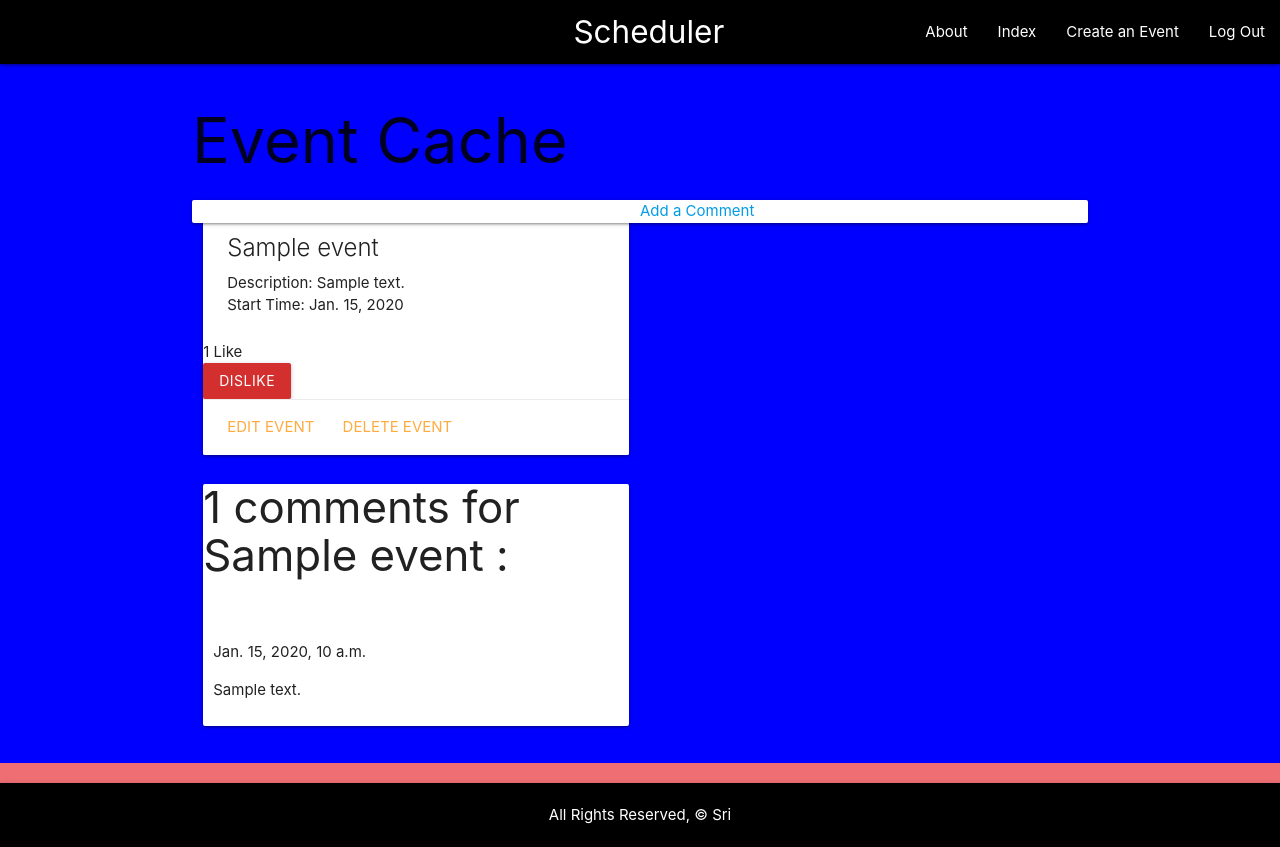
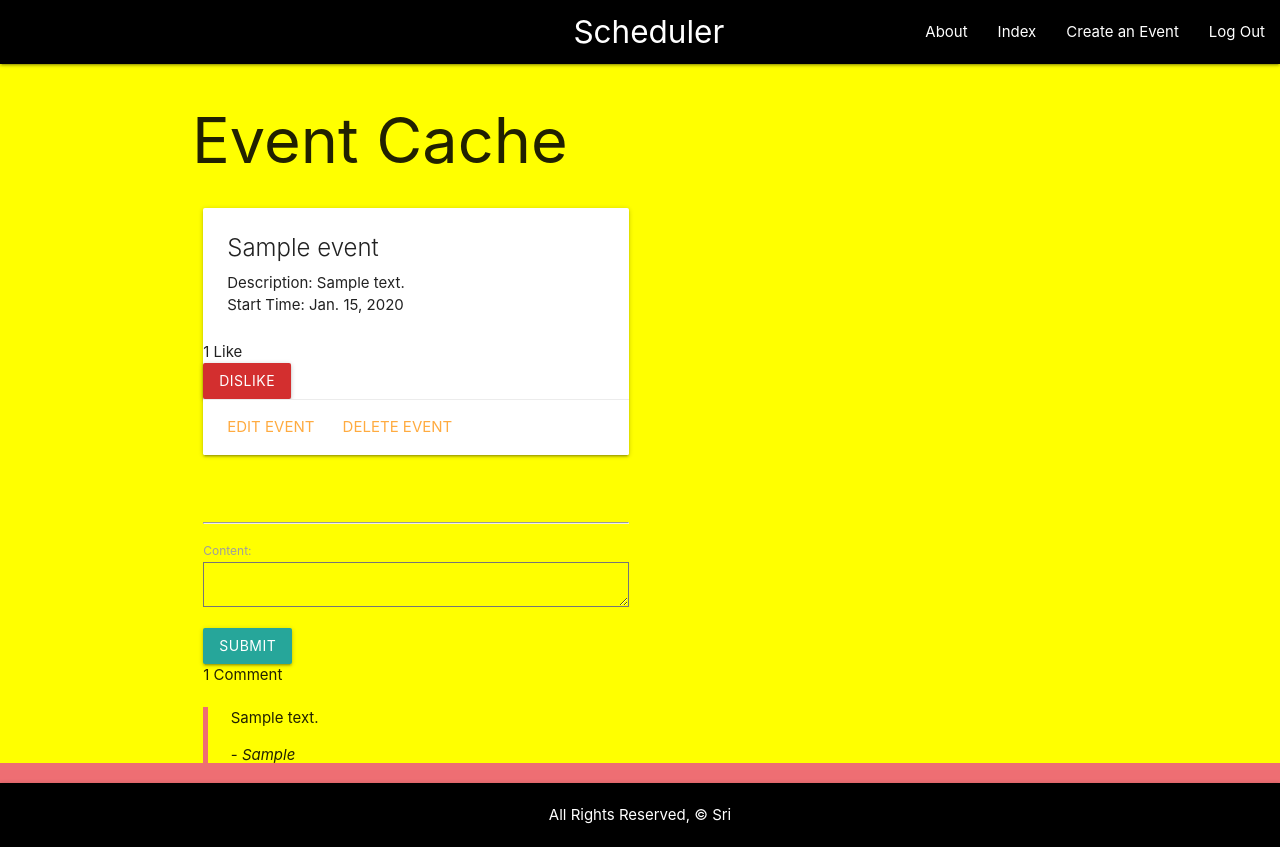
Before and after one commit to KingSri/EventDisplay, a Django app: page /event/1/ in a window 1280 px wide. Run offline with Django 3.2, Linux system fonts and the light colour scheme; the first user in the database is signed in; tables that the repository leaves empty hold one stand-in row (Sample ...).

Commit message:
completed comment form on event page

```diff
--- a/main_app/forms.py
+++ b/main_app/forms.py
@@ -9,4 +9,4 @@ class EventForm(forms.ModelForm):
 class CommentForm(forms.ModelForm):
     class Meta:
         model = Comment
-        fields = ('body',)
+        fields = ('content', )
--- a/main_app/models.py
+++ b/main_app/models.py
@@ -28,16 +28,16 @@ class Event(models.Model):
 
 #Comments on Event
 class Comment(models.Model):
-    body = models.TextField(max_length=500)
-    created_on = models.DateTimeField(auto_now_add= True)
     event = models.ForeignKey(Event, on_delete=models.CASCADE)
-    author = models.ForeignKey(User, on_delete=models.CASCADE)
+    content = models.TextField(max_length=500)
+    user = models.ForeignKey(User, on_delete=models.CASCADE)
+    timestamp = models.DateTimeField(auto_now_add= True)
 
     class Meta:
-        ordering = ['created_on']
+        ordering = ['timestamp']
 
     def __str__(self):
-        return 'Comment {} by {}'.format(self.body, self.author)
+        return '{}-{}'.format(self.event.title, str(self.user.username))
 
 
 # Event Registration
--- a/main_app/static/css/style.css
+++ b/main_app/static/css/style.css
@@ -1,5 +1,5 @@
 body {
-  background-color: blue;
+  background-color: yellow;
 }
 
 .navbar-fixed {
--- a/main_app/templates/event/detail.html
+++ b/main_app/templates/event/detail.html
@@ -15,19 +15,45 @@
         {% include 'event/like_section.html' %}
         </div>
 
+      {% if event.user == request.user %}
 
       <div class="card-action">
         <a href="{% url 'update_event' event.id %}">Edit Event</a>
         <a href="{% url 'delete_event' event.id %}">Delete Event</a>
       </div>
+      {% endif %}
 
 
     </div>
 
 
+    <br><br>
+    <hr>
+    <form method='post'>
+      {%csrf_token%}
+      {{ comment_form.as_p}}
+      {% if request.user.is_authenticated %}
+      <input type="submit" value="submit" class="btn">
+      {% else %}
+      <input type="submit" value="submit" class="btn" disabled>
+      {% endif %}
+    </form>
+
+    <div class = 'main-comment-section'>
+      {{comments.count}} Comment{{ comments|pluralize }}
+      {% for comment in comments %}
+      <blockquote>
+        <p class="mb-0">{{comment.content}}</p>
+        <footer class="blockquote-footer">-<cite> {{comment.user|capfirst}}</cite></footer>
+      </blockquote>
+      {% endfor %}
+
+      </div>
+
+    <!-- <div class='col s6'>
       <div class="card">
               <!-- comments -->
-            <h3>{{ comment.count }} comments for {{event.title}} :</h3>
+              <!-- <h3>{{ comment.count }} comments for {{event.title}} :</h3>
               <h2>
                 {{comment.body}}
               </h2>
@@ -42,14 +68,16 @@
                 {{ comment.body | linebreaks }}
               </div>
               {% endfor %}
-          </div>
+            </div> -->
+      <!-- </div> -->
+
+
+
+
+
 
 
 </div>
-        <div class = "card">
-          <a href="{% url 'new_comment' event.id%}">Add a Comment</a>
-          </div>
-
 </div>
 
 {% endblock %}
--- a/main_app/urls.py
+++ b/main_app/urls.py
@@ -15,7 +15,7 @@ urlpatterns = [
     path('event/<int:event_id>/delete/', views.delete_event, name='delete_event'),
     url(r'^like/$', views.like_event, name='like_event'),
     # <----------------Create a comment---------------->
-    path('new_comment/<int:event_id>/', views.new_comment, name='new_comment'),
+
     # <----------------Signup for an account---------------->
     path('accounts/signup', views.signup, name='signup'),
 ] + static(settings.MEDIA_URL, document_root=settings.MEDIA_ROOT)
--- a/main_app/views.py
+++ b/main_app/views.py
@@ -29,19 +29,28 @@ def about(request):
 @login_required
 def event_detail(request, event_id):
     event = Event.objects.get(id=event_id)
+    comments = Comment.objects.filter(event=event).order_by('-id')
 
     is_liked = False
     if event.likes.filter(id=request.user.id).exists():
         is_liked = True
 
-    comment= Comment.objects.filter(event_id = event_id)
-    comment_form = CommentForm()
+    if request.method =='POST':
+        comment_form = CommentForm(request.POST or None)
+        if comment_form.is_valid():
+            content = request.POST.get('content')
+            comment = Comment.objects.create(event=event, user=request.user, content=content)
+            comment.save()
+            return HttpResponseRedirect(event.get_absolute_url())
+    else:
+        comment_form= CommentForm()
+
     context = {
     'event': event,
-    'comment': comment,
-    'comment_form': comment_form,
     'total_likes': event.total_likes(),
     'is_liked': is_liked,
+    'comments': comments,
+    'comment_form': comment_form,
     }
     return render(request,'event/detail.html', context)
 
@@ -111,22 +120,22 @@ def signup(request):
   return render(request, 'registration/signup.html', context)
 
 # <-----Comments--------->
-@login_required
-def new_comment(request, event_id):
-    if request.method =='POST':
-        form = CommentForm(request.POST)
-        if form.is_valid():
-            comment = form.save(commit=False)
-            event = Event.objects.get(id = event_id)
-            print(event)
-            comment.event = event
-            comment.author = User.objects.get(id = request.user.id)
-            comment.save()
-        return redirect('detail', event.id)
-    else:
-        form = CommentForm()
-    context = {'form': form}
-    return render(request, 'comment/comment_form.html', context)
+# @login_required
+# def new_comment(request, event_id):
+#     if request.method =='POST':
+#         form = CommentForm(request.POST)
+#         if form.is_valid():
+#             comment = form.save(commit=False)
+#             event = Event.objects.get(id = event_id)
+#             print(event)
+#             comment.event = event
+#             comment.author = User.objects.get(id = request.user.id)
+#             comment.save()
+#         return redirect('detail', event.id)
+#     else:
+#         form = CommentForm()
+#     context = {'form': form}
+#     return render(request, 'comment/comment_form.html', context)
 
 # <---------Liking an event--------->
 def like_event(request):
@@ -147,3 +156,36 @@ def like_event(request):
     if request.is_ajax():
         html = render_to_string('event/like_section.html', context, request=request)
         return JsonResponse({'form':html})
+
+# Saved code below
+
+# for event detail (saving the comment forms from before)
+    # # comment= Comment.objects.filter(event_id = event_id)
+    # # comment_form = CommentForm()
+    # context = {
+    # 'event': event,
+    # 'comment': comment,
+    # 'comment_form': comment_form,
+    # 'total_likes': event.total_likes(),
+    # 'is_liked': is_liked,
+    # }
+
+# forms.py
+#
+# # class CommentForm(forms.ModelForm):
+# #     class Meta:
+# #         model = Comment
+# #         fields = ('body',)
+
+# admin.py
+# @admin.register(Comment)
+# class CommentAdmin(admin.ModelAdmin):
+#     list_display = ('body', 'created_on', 'event', 'author')
+#     list_filter = ('created_on', 'author')
+#     search_fields = ('body', 'author')
+
+    # path('new_comment/<int:event_id>/', views.new_comment, name='new_comment'),
+        # <!-- </div>
+        # <div class = "card">
+        #   <a href="{% url 'new_comment' event.id%}">Add a Comment</a>
+        #   </div> -->
```
Also changed, not shown: main_app/admin.py (+1 -6 lines), main_app/migrations/0014_auto_20200509_2348.py (added). Lines whose indentation alone changed are shown as unchanged.
